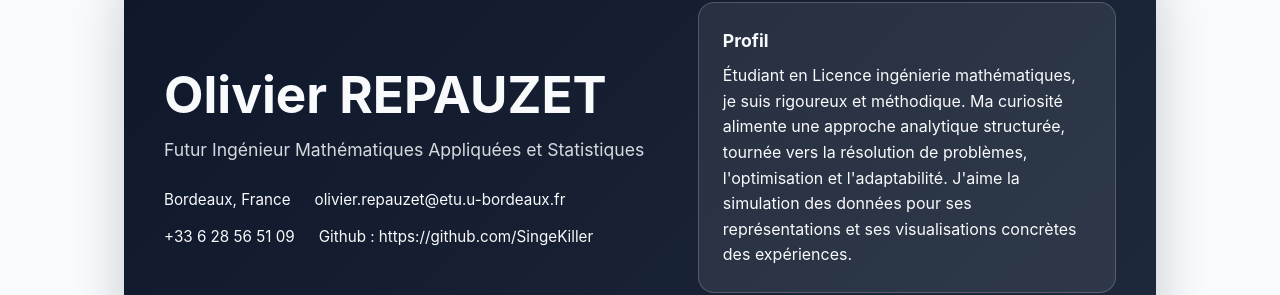
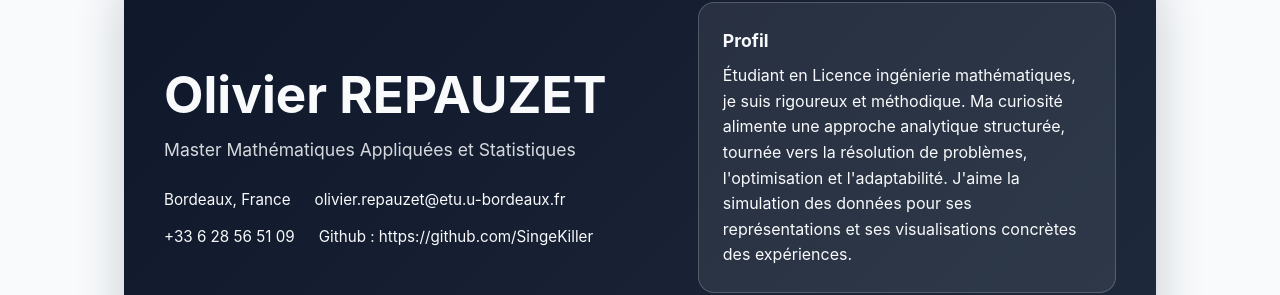
Before and after one commit to SingeKiller/Cv_internet, a React (Vite) app: page / in a window 1280 px wide. Shown: the part 86-381 px from the top of the page. Built offline with nearby package versions, Linux system fonts and the light colour scheme.

Commit message:
Update subtitle to reflect current program

```diff
--- a/src/App.jsx
+++ b/src/App.jsx
@@ -181,7 +181,7 @@ export default function App() {
         <div>
           <p className="eyebrow"></p>
           <h1>Olivier REPAUZET</h1>
-          <p className="subtitle">Futur Ingénieur Mathématiques Appliquées et Statistiques</p>
+          <p className="subtitle">Master Mathématiques Appliquées et Statistiques</p>
 
           {/* données de contact */}
           <div className="meta">
```
